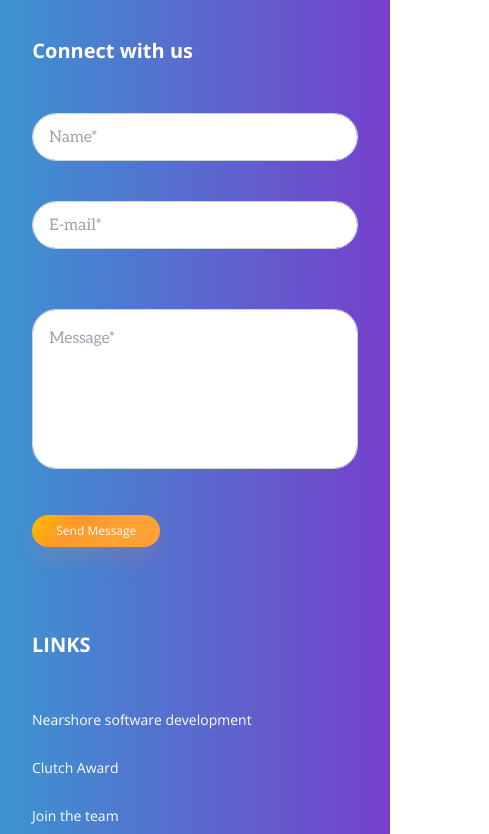
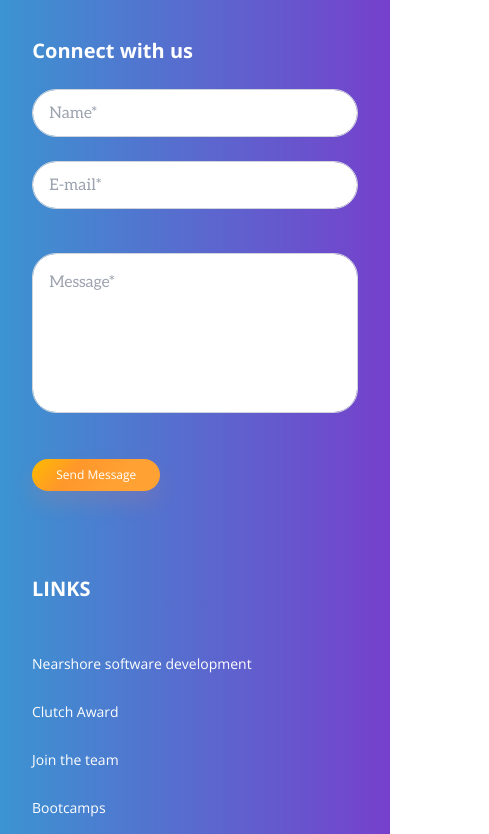
Before and after one commit to ignacioLiotti/test-1441654, a Next.js app: page /rocbird in a window 390 px wide. Shown: the part 4222-5056 px from the top of the page, 489 px wide, since content can reach past the window. Built offline with nearby package versions, Linux system fonts and the light colour scheme.

Commit message:
shinked footer contact form in mobile

```diff
--- a/components/ContactForm.jsx
+++ b/components/ContactForm.jsx
@@ -121,7 +121,7 @@ function ContactForm() {
       )}
       {!messageSent && (
         <>
-          <h4 className="text-xl md:text-lg text-white font-bold font-open-sans mb-6">
+          <h4 className="text-xl md:text-lg text-white font-bold font-open-sans">
             Connect with us
           </h4>
           <form
@@ -129,7 +129,7 @@ function ContactForm() {
             onSubmit={handleSubmit}
             className="flex flex-col w-full"
           >
-            <div className="relative mb-4">
+            <div className="relative">
               <div className={`${name.length > 0 ? "block" : "hidden"}`}>
                 <FontAwesomeIcon
                   icon={nameValid ? faCheck : faXmark}
@@ -144,7 +144,7 @@ function ContactForm() {
                 onChange={handleNameInput}
                 type="text"
                 placeholder="Name*"
-                className={`w-full h-12  px-4 text-base text-gray-placeholder bg-white bg-clip-padding
+                className={`w-full h-12 px-4 text-base text-gray-placeholder bg-white bg-clip-padding
                 border border-gray-border rounded-3xl focus:ring focus:ring-icon-blue outline-none font-aleo
                 ${
                   nameValid || name.length === 0
@@ -161,7 +161,7 @@ function ContactForm() {
                 Name must be at least 5 characters long.
               </div>
             </div>
-            <div className="relative mb-4">
+            <div className="relative">
               <div className={`${email.length > 0 ? "block" : "hidden"}`}>
                 <FontAwesomeIcon
                   icon={emailValid ? faCheck : faXmark}
```
